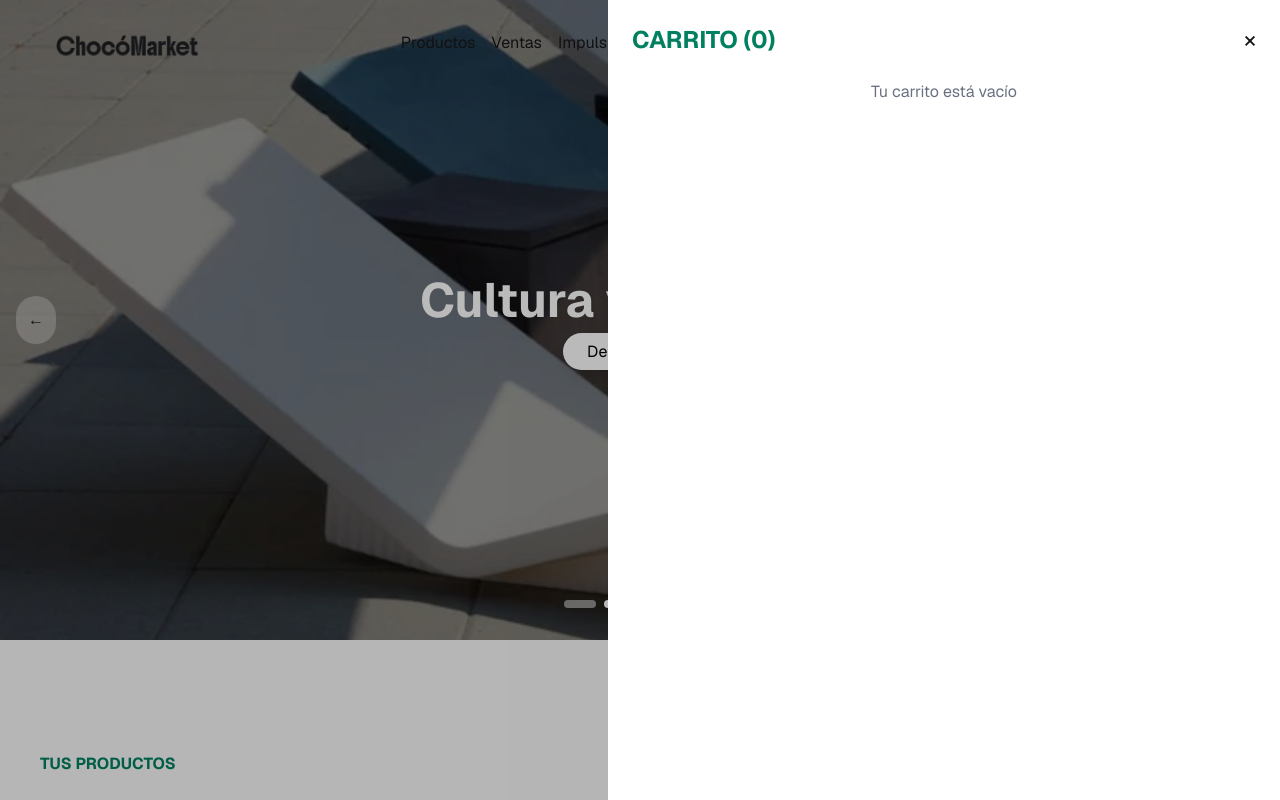
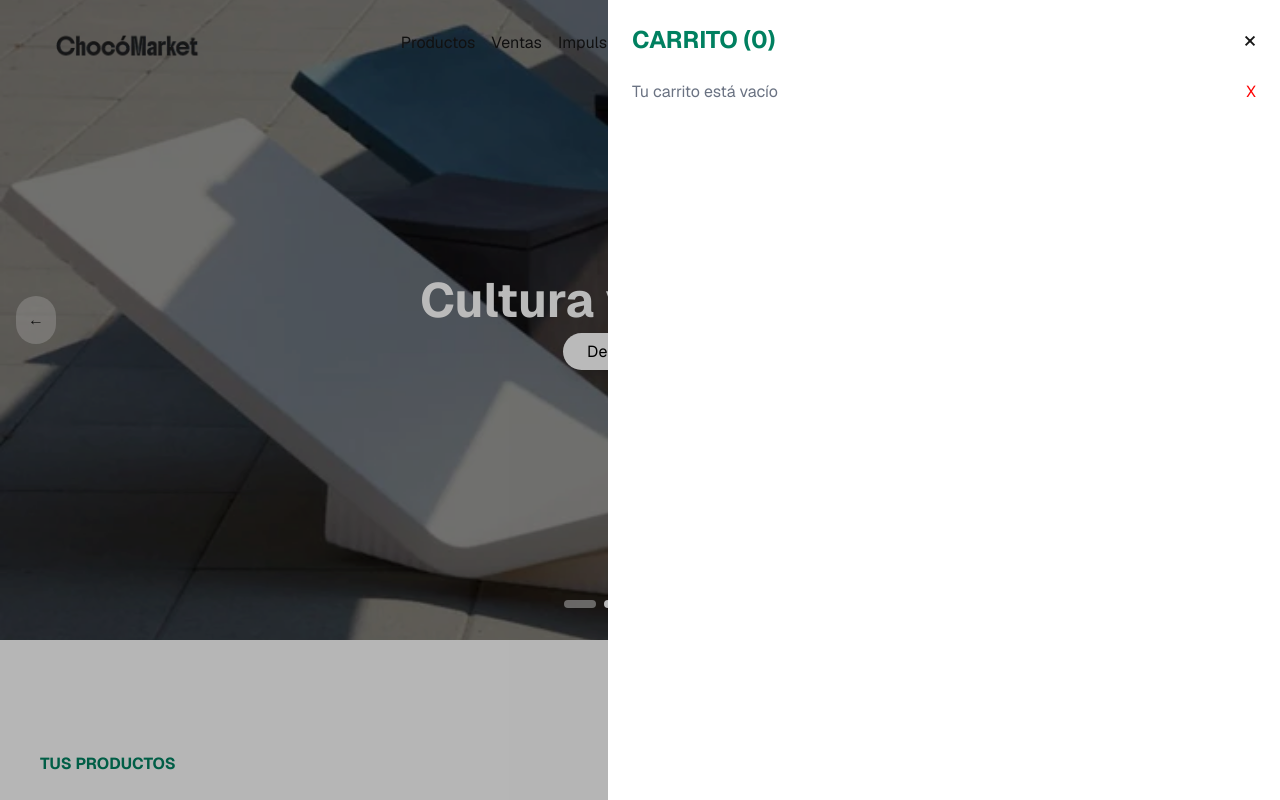
Before and after one commit to IngenieroJosser/chocomarket__frontend, a Next.js app: page / in a window 1280 px wide. Both pictures are taken after a click on the icon 970 px from the left and 45 px from the top of the page. Shown: the top 800 px of the page. Built offline with nearby package versions, Linux system fonts and the light colour scheme.

Commit message:
style: fix the modal for that close

```diff
--- a/src/components/ShoppingCart.tsx
+++ b/src/components/ShoppingCart.tsx
@@ -42,8 +42,8 @@ const ShoppingCart = () => {
                   height={200}
                   alt={item.name}
                 />
-                <h3 className="font-semibold uppercase">{item.name}</h3>
-                <p className="text-lg">${item.price.toFixed(2)} COP</p>
+                <h3 className="font-semibold uppercase text-black">{item.name}</h3>
+                <p className="text-lg text-[#008060]">${item.price.toFixed(2)} COP</p>
 
                 {/* Selector de cantidad */}
                 <div className="flex items-center gap-2 mt-2">
@@ -54,16 +54,16 @@ const ShoppingCart = () => {
                         Math.max((item.quantity || 1) - 1, 1)
                       )
                     }
-                    className="px-2 py-1 bg-gray-200 hover:bg-gray-300 rounded"
+                    className="px-2 py-1 bg-gray-800 hover:bg-gray-600 rounded-2xl"
                   >
                     -
                   </button>
-                  <span>{item.quantity || 1}</span>
+                  <span className="text-emerald-600">{item.quantity || 1}</span>
                   <button
                     onClick={() =>
                       updateQuantity(item.id, (item.quantity || 1) + 1)
                     }
-                    className="px-2 py-1 bg-gray-200 hover:bg-gray-300 rounded"
+                    className="px-2 py-1 bg-gray-800 hover:bg-gray-600 rounded-2xl"
                   >
                     +
                   </button>
@@ -84,8 +84,8 @@ const ShoppingCart = () => {
       {/* Totales y acciones */}
       <div className="mt-10 space-y-6">
         <div className="flex justify-between items-center text-lg font-semibold">
-          <span>Subtotal:</span>
-          <span>${subtotal.toFixed(2)} COP</span>
+          <span className="text-black">Subtotal:</span>
+          <span className="text-black">${subtotal.toFixed(2)} COP</span>
         </div>
 
         {/* Botones con nuevo estilo y disposición */}
--- a/src/components/ui/home/Header.tsx
+++ b/src/components/ui/home/Header.tsx
@@ -9,6 +9,7 @@ import { useRouter } from "next/navigation";
 import ShoppingCart from "@/components/ShoppingCart";
 import { useCart } from "@/context/CartContext";
 import { Product } from "@/types/typeDefinition";
+import { button } from "framer-motion/client";
 
 const Header = () => {
   const [language, setLanguage] = useState<string>("es");
@@ -466,7 +467,16 @@ const Header = () => {
             </div>
 
             {cart.length === 0 ? (
-              <p className="text-center text-gray-500">Tu carrito está vacío</p>
+              <div className="flex flex-row-reverse justify-between mt-5">
+                <button
+                  aria-label="Cerrar modal del carrito de compra"
+                  className="text-[#ff0000] cursor-pointer"
+                  onClick={() => setIsCartOpen(false)}
+                >
+                  X
+                </button>
+                <p className="text-center text-gray-500">Tu carrito está vacío</p>
+              </div>
             ) : (
               <>
                 <ShoppingCart />
```
